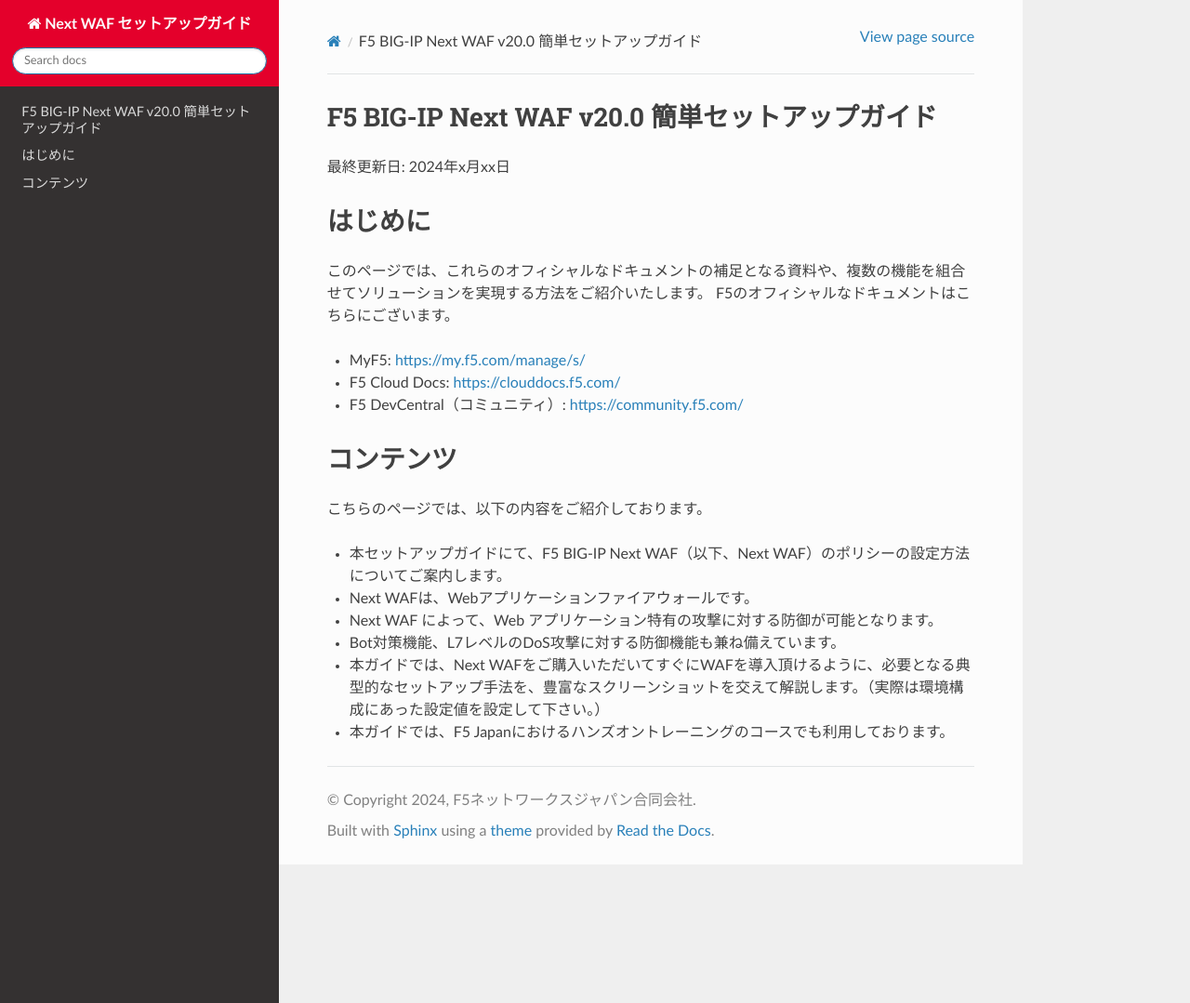
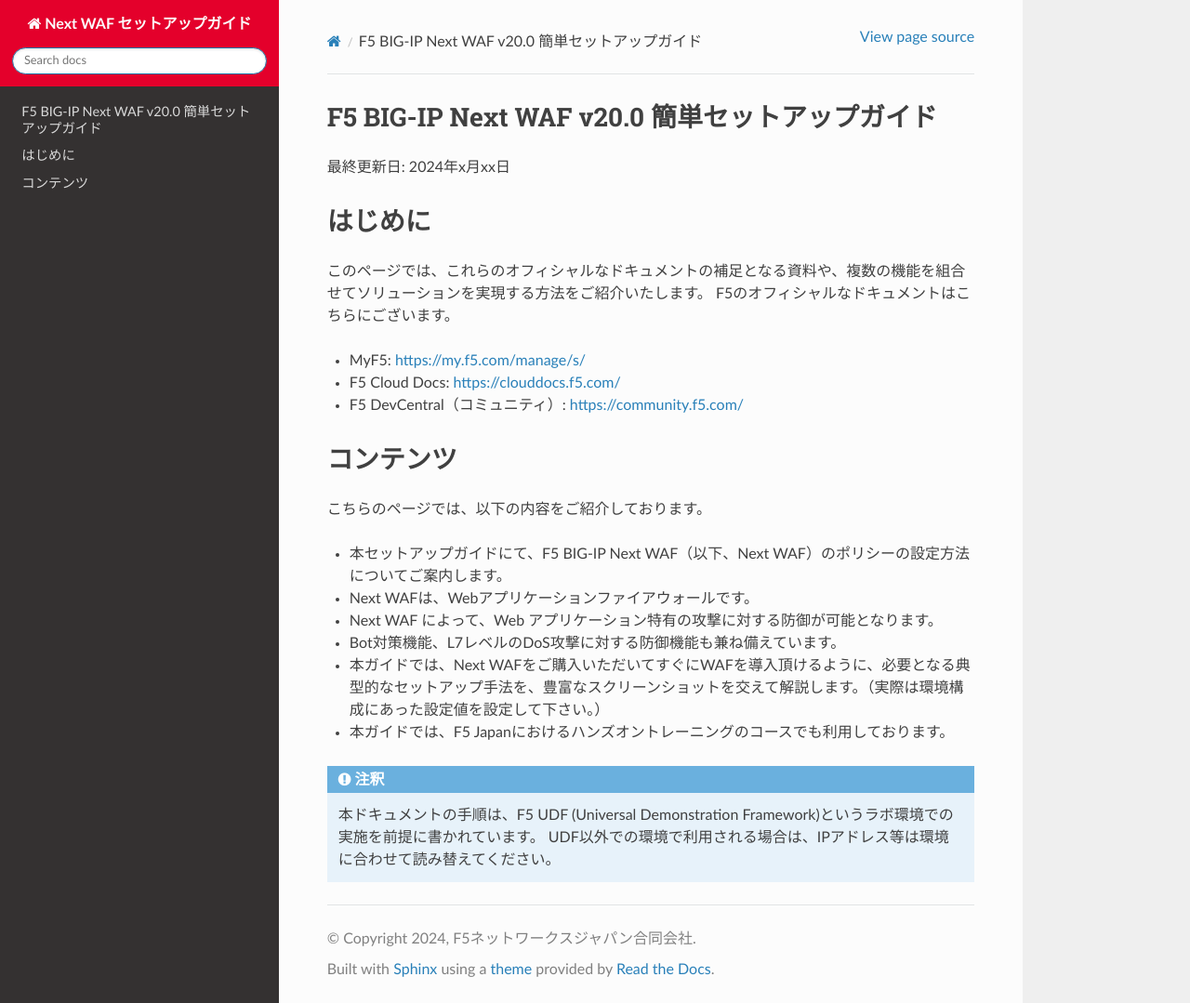
Before and after one commit to BeF5/f5j-easy-setup-next-waf, a Sphinx documentation site: the page built from docs/index.rst, in a window 1280 px wide and 1079 px high. Shown: the whole window at 93% size. Built offline with Sphinx 7.4.7 and the Read the Docs theme 2.0.0, drawn with Linux system fonts in a browser that asks for light colours.

Commit message:
Update index.rst

```diff
--- a/docs/index.rst
+++ b/docs/index.rst
@@ -29,6 +29,11 @@
 - 本ガイドでは、F5 Japanにおけるハンズオントレーニングのコースでも利用しております。
 
 
+.. note::
+   本ドキュメントの手順は、F5 UDF (Universal Demonstration Framework)というラボ環境での実施を前提に書かれています。
+   UDF以外での環境で利用される場合は、IPアドレス等は環境に合わせて読み替えてください。
+
+
 .. toctree::
    :numbered:
    :titlesonly:
```
